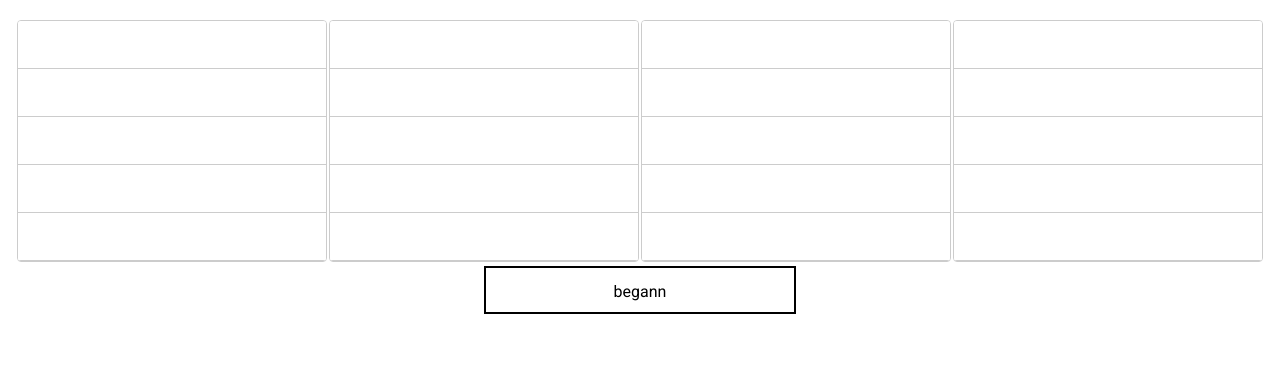
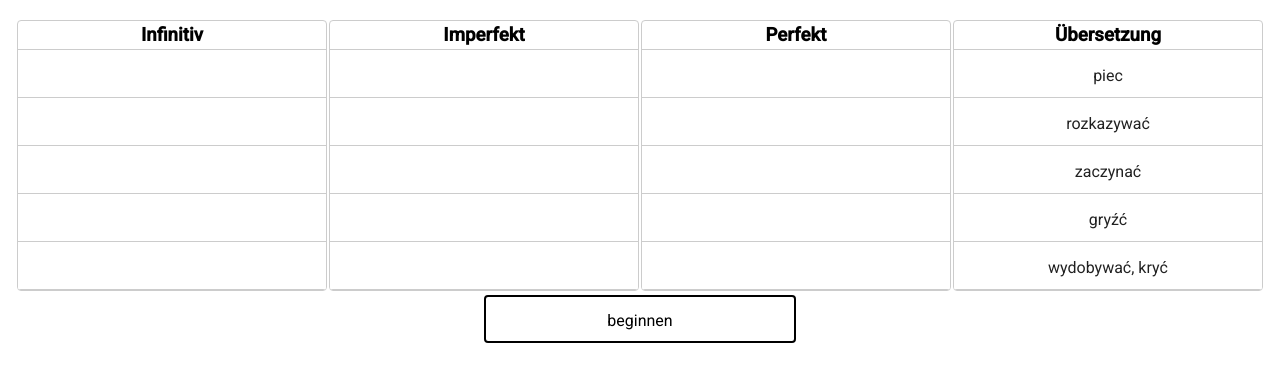
Before and after one commit to agatatocz/drag-and-learn, an Angular app: page / in a window 1280 px wide. Shown: the top 382 px of the page. Built offline with nearby package versions, Linux system fonts and the light colour scheme.

Commit message:
ui improvements

```diff
--- a/src/app/verbs-board/verbs-board.component.html
+++ b/src/app/verbs-board/verbs-board.component.html
@@ -1,6 +1,7 @@
 <div class="container" cdkDropListGroup>
   <div class="columns-container">
     <div class="column">
+      <h3 class="header">Infinitiv</h3>
       <div
         *ngFor="let item of firstForm; index as i"
         cdkDropList
@@ -18,7 +19,9 @@
         </div>
       </div>
     </div>
+
     <div class="column">
+      <h3 class="header">Imperfekt</h3>
       <div
         *ngFor="let item of secondForm; index as i"
         cdkDropList
@@ -37,6 +40,7 @@
       </div>
     </div>
     <div class="column">
+      <h3 class="header">Perfekt</h3>
       <div
         *ngFor="let item of thirdForm; index as i"
         cdkDropList
@@ -55,6 +59,7 @@
       </div>
     </div>
     <div class="column">
+      <h3 class="header">Übersetzung</h3>
       <div
         *ngFor="let item of translation; index as i"
         cdkDropList
--- a/src/app/verbs-board/verbs-board.component.scss
+++ b/src/app/verbs-board/verbs-board.component.scss
@@ -14,6 +14,11 @@
   overflow: hidden;
   margin: 4px 1px;
 }
+.header {
+  border-bottom: solid 1px #ccc;
+  margin: 0;
+  padding: 3px;
+}
 
 .new-verb {
   border: 2px #000 solid;
@@ -25,6 +30,8 @@
   margin-right: auto;
   margin-left: auto;
   background: white;
+  cursor: move;
+  border-radius: 4px;
 }
 
 .example-box {
@@ -55,4 +62,6 @@
 
 .good {
   background-color: #add9bd;
+  border-top: 1px green solid;
+  border-bottom: 1px green solid;
 }
--- a/src/app/verbs-board/verbs-board.component.ts
+++ b/src/app/verbs-board/verbs-board.component.ts
@@ -24,13 +24,19 @@ export class VerbsBoardComponent implements OnInit {
 
   ngOnInit() {
     this.allVerbs = shuffle(
-      flatten(germanVerbs.map((verb) => Object.values(verb)))
+      flatten(
+        germanVerbs.map((verb) => [
+          verb.firstForm,
+          verb.secondForm,
+          verb.thirdForm,
+        ])
+      )
     );
-    germanVerbs.forEach(() => {
+    germanVerbs.forEach((verb) => {
       this.firstForm.push("");
       this.secondForm.push("");
       this.thirdForm.push("");
-      this.translation.push("");
+      this.translation.push(verb.translation);
     });
   }
 
```
